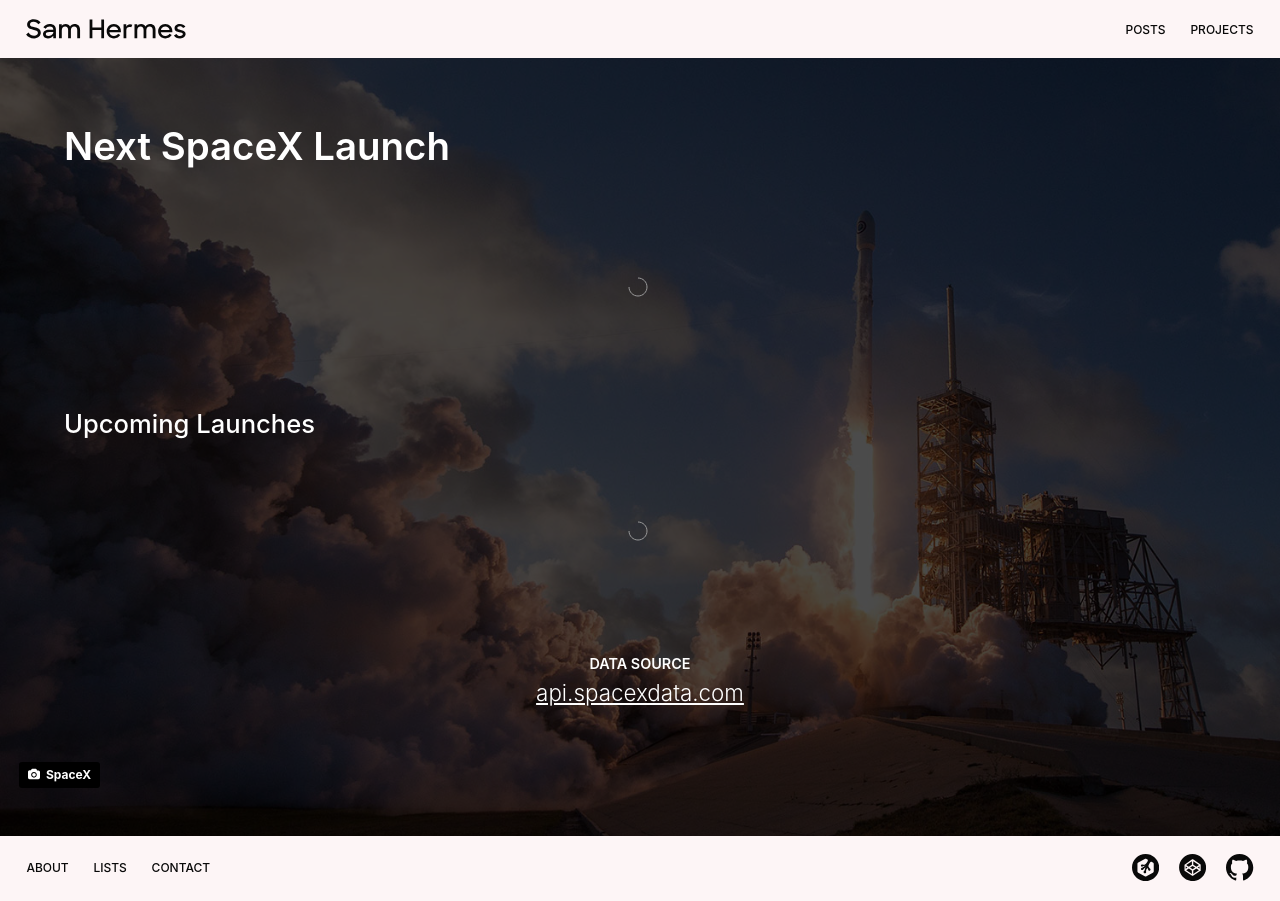
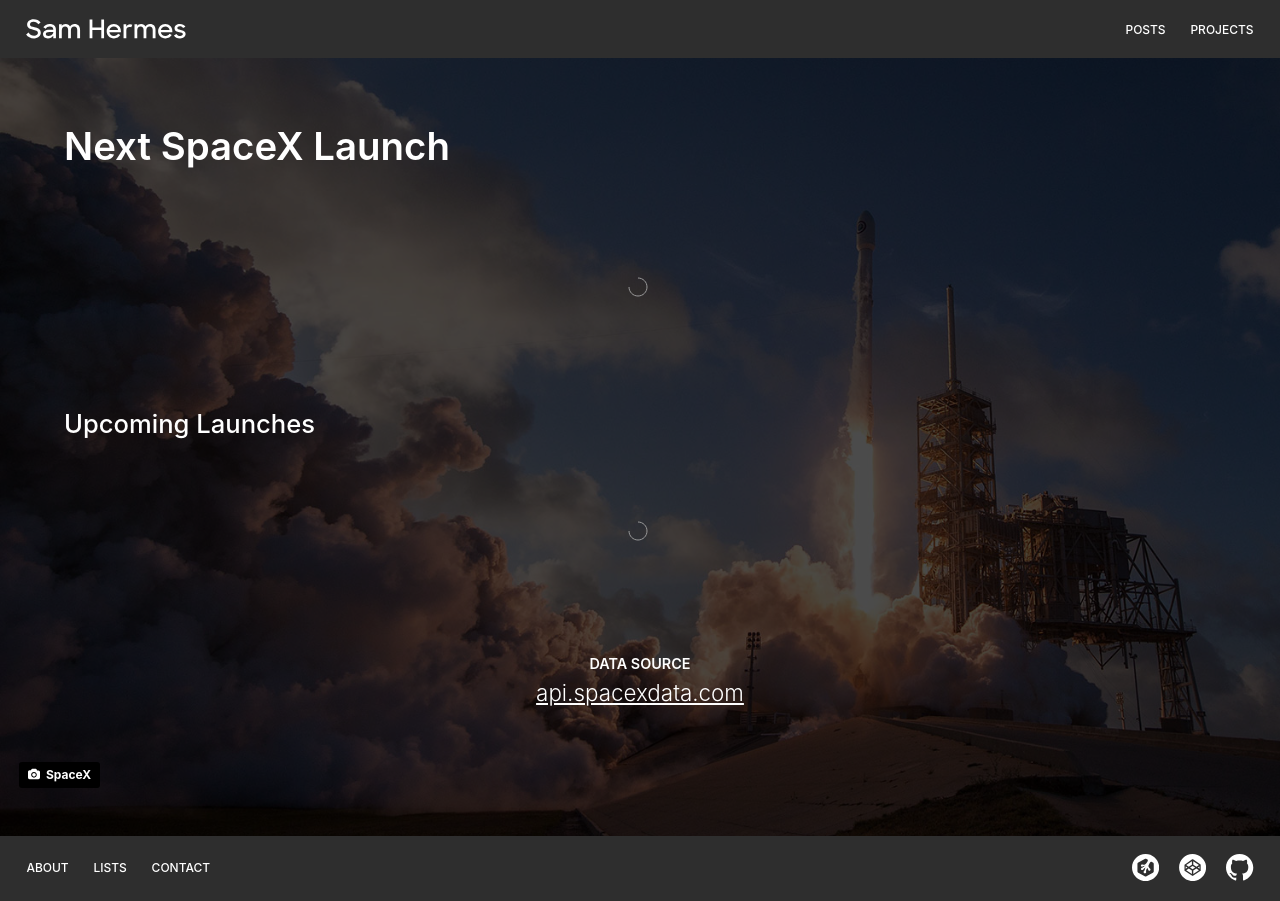
Before and after one commit to samhermes/samhermes.github.io, a Jekyll site: the page built from next-spacex-launch/index.md, in a window 1280 px wide. Built offline with Jekyll 4.4.1, drawn with Linux system fonts in a browser that asks for light colours.

Commit message:
Use dark mode for SpaceX launch page

```diff
--- a/_sass/_dark-mode.scss
+++ b/_sass/_dark-mode.scss
@@ -1,4 +1,5 @@
-.page-photos {
+.page-photos,
+.page-next-spacex-launch {
     .site-header,
     .site-footer {
         background: #2e2e2e;
```
